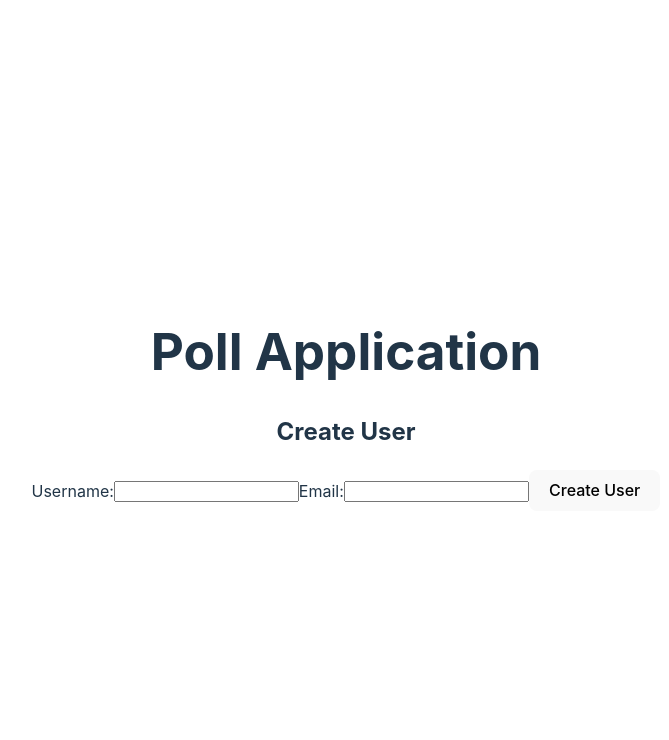
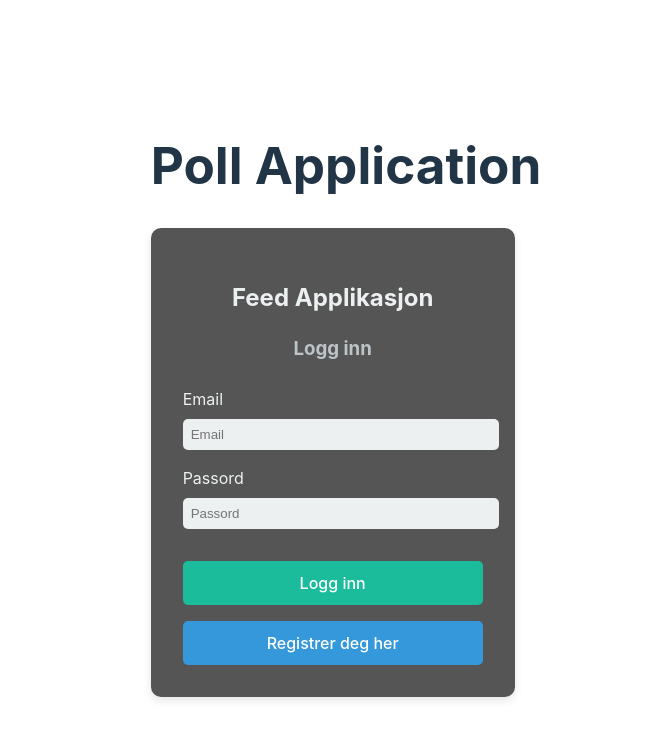
Before and after one commit to h599025/PollAppFrontend, a Vue app: page / in a window 1280 px wide. Shown: the top 740 px of the page, without its empty margins (294-963 px from the left). Built offline with nearby package versions, Linux system fonts and the light colour scheme.

Commit message:
Feature: Logg inn side Style: Registrer deg side

```diff
--- a/src/App.vue
+++ b/src/App.vue
@@ -2,8 +2,11 @@
   <div id="app">
     <h1>Poll Application</h1>
 
-    <div v-if="!userCreated">
-      <CreateUserComponent @user-created="handleUserCreated" />
+    <div v-if="!isLoggedIn">
+      <component :is="currentView"
+                 @login-success="handleLoginSuccess"
+                 @navigate-to-create-user="currentView = 'CreateUserComponent'"
+                 @user-created="handleUserCreated" />
     </div>
 
     <div v-else>
@@ -23,22 +26,31 @@
 import CreatePollComponent from './components/CreatePollComponent.vue';
 import VoteComponent from './components/VoteComponent.vue';
 import CreateUserComponent from './components/CreateUserComponent.vue';
+import LogInComponent from "./components/LogInComponent.vue";
 
 export default {
   name: 'App',
   data() {
     return {
+      isLoggedIn: false,
       userCreated: false,
       createdUser: null,
-      currentView: 'CreatePollComponent'
+      currentView: 'LogInComponent'
     };
   },
   components: {
     CreatePollComponent,
     VoteComponent,
-    CreateUserComponent
+    CreateUserComponent,
+    LogInComponent
   },
   methods: {
+    handleLoginSuccess(user) {
+      this.isLoggedIn = true;
+      this.userCreated = true;
+      this.createdUser = user;
+      this.currentView = 'CreatePollComponent';
+    },
     handleUserCreated(user) {
       this.userCreated = true;
       this.createdUser = user;
--- a/src/components/CreateUserComponent.vue
+++ b/src/components/CreateUserComponent.vue
@@ -1,15 +1,37 @@
 <template>
-  <div class="create-user">
-    <h2>Create User</h2>
-    <form @submit.prevent="submitForm">
-      <label for="username">Username:</label>
-      <input v-model="user.username" id="username" required />
+  <div class="create-user-container">
+    <div class="create-user-box">
+      <h2>Registrer deg</h2>
+      <form @submit.prevent="submitForm">
 
-      <label for="email">Email:</label>
-      <input v-model="user.email" id="email" type="email" required />
+        <div class="input-group">
+          <label for="firstname">Fornavn:</label>
+          <input v-model="user.firstname" id="firstname" required placeholder="Fornavn" />
+        </div>
 
-      <button type="submit">Create User</button>
-    </form>
+        <div class="input-group">
+          <label for="lastname">Etternavn:</label>
+          <input v-model="user.lastname" id="lastname" required placeholder="Etternavn" />
+        </div>
+
+        <div class="input-group">
+          <label for="username">Brukernavn:</label>
+          <input v-model="user.username" id="username" required placeholder="Brukernavn" />
+        </div>
+
+        <div class="input-group">
+          <label for="email">Email:</label>
+          <input v-model="user.email" id="email" type="email" required placeholder="Email" />
+        </div>
+
+        <div class="input-group">
+          <label for="password">Passord:</label>
+          <input v-model="user.password" id="password" type="password" required placeholder="Passord" />
+        </div>
+
+        <button type="submit">Registrer deg</button>
+      </form>
+    </div>
   </div>
 </template>
 
@@ -18,8 +40,11 @@ export default {
   data() {
     return {
       user: {
+        firstname: '',
+        lastname: '',
         username: '',
-        email: ''
+        email: '',
+        password: ''
       }
     };
   },
@@ -38,10 +63,7 @@ export default {
           const createdUser = await response.json();
           alert('User created successfully!');
 
-
           sessionStorage.setItem('username', createdUser.username);
-          console.log('Username stored in sessionStorage:', createdUser.username);
-
           this.$emit('user-created', createdUser);
         } else {
           alert('Failed to create user.');
@@ -54,3 +76,55 @@ export default {
   }
 };
 </script>
+
+<style scoped>
+.create-user-box {
+  background-color: #555555;
+  padding: 2rem;
+  border-radius: 10px;
+  box-shadow: 0px 4px 8px rgba(0, 0, 0, 0.1);
+  text-align: center;
+  width: 350px;
+}
+
+h2 {
+  color: #ecf0f1;
+  margin-bottom: 1.5rem;
+}
+
+.input-group {
+  margin-bottom: 1rem;
+}
+
+label {
+  display: block;
+  color: #000000;
+  margin-bottom: 0.5rem;
+  text-align: left;
+}
+
+input {
+  width: 100%;
+  padding: 0.5rem;
+  border-radius: 5px;
+  border: none;
+  background-color: #ecf0f1;
+  color: #1a1a1a;
+}
+
+button {
+  width: 100%;
+  padding: 0.75rem;
+  border: none;
+  border-radius: 5px;
+  background-color: #1abc9c;
+  color: white;
+  font-size: 1rem;
+  cursor: pointer;
+  margin-top: 1rem;
+}
+
+button:hover {
+  background-color: #16a085;
+}
+</style>
--- /dev/null
+++ b/src/components/LogInComponent.vue
@@ -0,0 +1,126 @@
+<template>
+  <div class="login-container">
+    <div class="login-box">
+      <h2>Feed Applikasjon</h2>
+      <h3>Logg inn</h3>
+      <form @submit.prevent="submitForm">
+        <div class="input-group">
+          <label for="username">Email</label>
+          <input v-model="user.username" id="username" required placeholder="Email" />
+        </div>
+
+        <div class="input-group">
+          <label for="password">Passord</label>
+          <input v-model="user.password" id="password" type="password" required placeholder="Passord" />
+        </div>
+
+        <button type="submit">Logg inn</button>
+        <button class="register-button" type="button" @click="$emit('navigate-to-create-user')">Registrer deg her</button>
+      </form>
+    </div>
+  </div>
+</template>
+
+<script>
+export default {
+  data() {
+    return {
+      user: {
+        username: '',
+        password: ''
+      }
+    };
+  },
+  methods: {
+    async submitForm() {
+      try {
+        const response = await fetch('http://localhost:8080/login', {
+          method: 'POST',
+          headers: {
+            'Content-Type': 'application/json'
+          },
+          body: JSON.stringify(this.user)
+        });
+
+        if (response.ok) {
+          const loggedInUser = await response.json();
+          alert('Login successful!');
+
+          sessionStorage.setItem('username', loggedInUser.username);
+          this.$emit('login-success', loggedInUser);
+        } else {
+          alert('Failed to log in. Please check your credentials.');
+        }
+      } catch (error) {
+        console.error('Error logging in:', error);
+        alert('Failed to log in.');
+      }
+    }
+  }
+};
+</script>
+
+<style scoped>
+h2 {
+  color: #ecf0f1;
+  margin-bottom: 0.5rem;
+}
+
+h3 {
+  color: #bdc3c7;
+  margin-bottom: 1.5rem;
+}
+
+.login-box {
+  background-color: #555555;
+  padding: 2rem;
+  border-radius: 10px;
+  box-shadow: 0px 4px 8px rgba(0, 0, 0, 0.1);
+  text-align: center;
+  width: 300px;
+}
+
+.input-group {
+  margin-bottom: 1rem;
+}
+
+label {
+  display: block;
+  color: #ecf0f1;
+  margin-bottom: 0.5rem;
+  text-align: left;
+}
+
+input {
+  width: 100%;
+  padding: 0.5rem;
+  border-radius: 5px;
+  border: none;
+  background-color: #ecf0f1;
+  color: #1a1a1a;
+}
+
+button {
+  width: 100%;
+  padding: 0.75rem;
+  border: none;
+  border-radius: 5px;
+  background-color: #1abc9c;
+  color: white;
+  font-size: 1rem;
+  cursor: pointer;
+  margin-top: 1rem;
+}
+
+button:hover {
+  background-color: #16a085;
+}
+
+.register-button {
+  background-color: #3498db;
+}
+
+.register-button:hover {
+  background-color: #2980b9;
+}
+</style>
```
